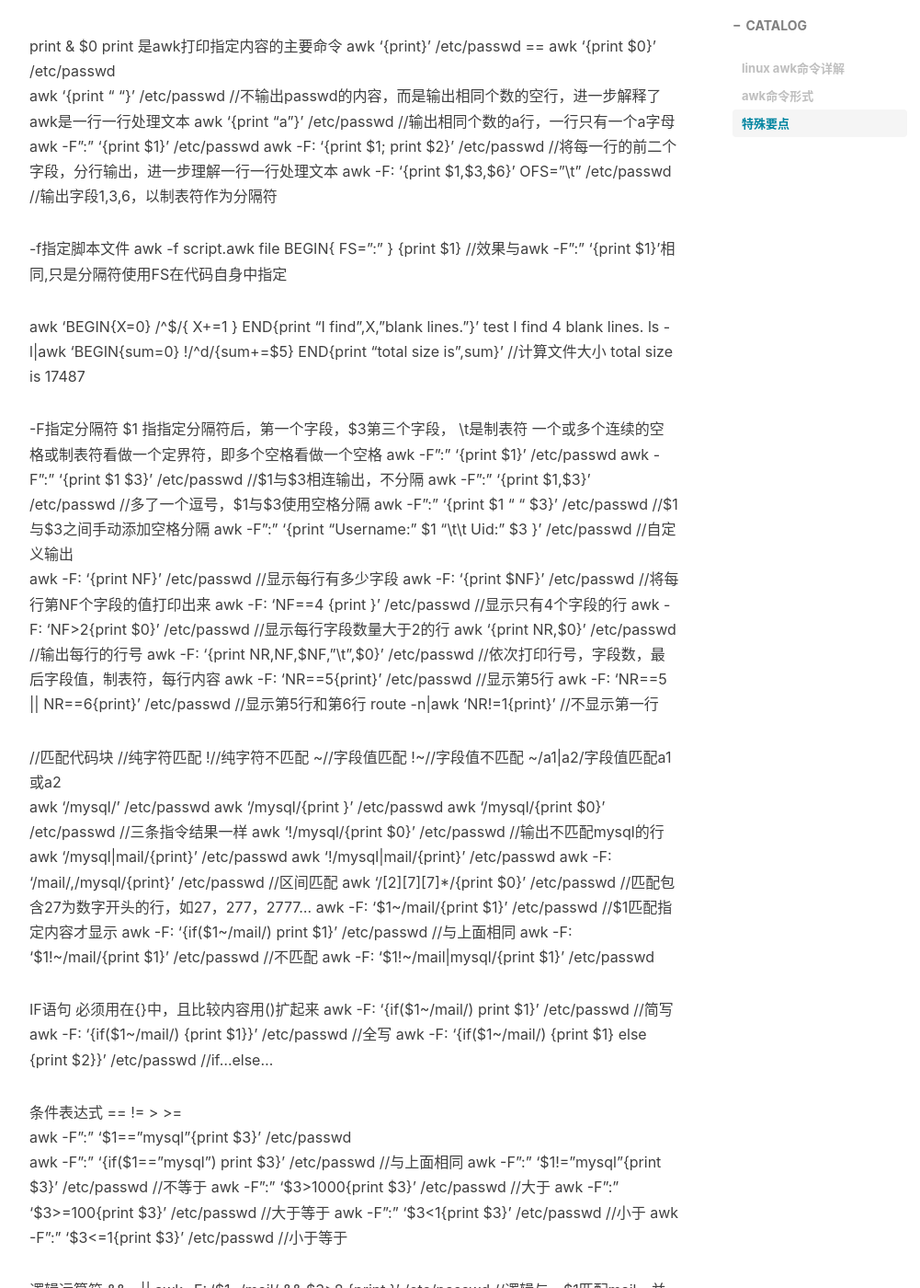
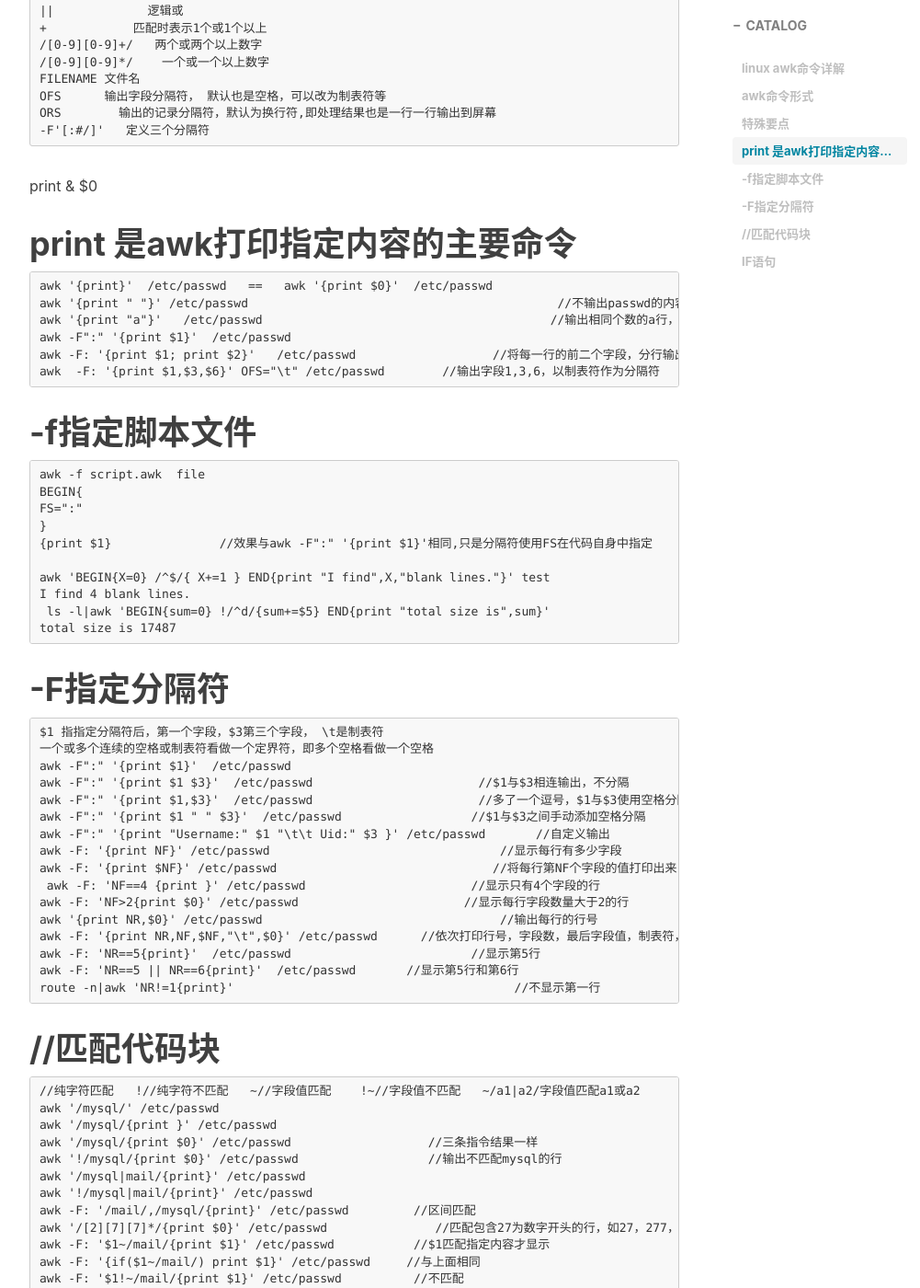
Before and after one commit to handerfly/handerfly.github.io, a Jekyll site: the page built from _posts/2019-04-04-三剑客之AWK.md, in a window 1280 px wide and 1400 px high, scrolled down 1216 px. Shown: the whole window at 92% size, without its empty margins (233-1234 px from the left). Built offline with Jekyll 4.4.1, drawn with Linux system fonts in a browser that asks for light colours; nearby versions of some CDN libraries; comment, search, counter and statistics services are not loaded; some of the changed text lies outside the part shown.

Commit message:
Update 2019-04-04-三剑客之AWK.md

````diff
--- a/_posts/2019-04-04-三剑客之AWK.md
+++ b/_posts/2019-04-04-三剑客之AWK.md
@@ -15,6 +15,7 @@ tags:
 awk是行处理器: 相比较屏幕处理的优点，在处理庞大文件时不会出现内存溢出或是处理缓慢的问题，通常用来格式化文本信息
 awk处理过程: 依次对每一行进行处理，然后输出
 # awk命令形式
+```
 awk [-F|-f|-v] 'BEGIN{} //{command1; command2} END{}' file
  [-F|-f|-v]   大参数，-F指定分隔符，-f调用脚本，-v定义变量 var=value
 '  '          引用代码块
@@ -23,8 +24,9 @@ BEGIN   初始化代码块，在对每一行进行处理之前，初始化代码
 {}           命令代码块，包含一条或多条命令
 ；          多条命令使用分号分隔
 END      结尾代码块，在对每一行进行处理之后再执行的代码块，主要是进行最终计算或输出结尾摘要信息
-
+ ```
 # 特殊要点
+```
 $0           表示整个当前行
 $1           每行第一个字段
 NF          字段数量变量
@@ -47,17 +49,20 @@ FILENAME 文件名
 OFS      输出字段分隔符， 默认也是空格，可以改为制表符等
 ORS        输出的记录分隔符，默认为换行符,即处理结果也是一行一行输出到屏幕
 -F'[:#/]'   定义三个分隔符
+```
 
 print & $0
-print 是awk打印指定内容的主要命令
+# print 是awk打印指定内容的主要命令
+```
 awk '{print}'  /etc/passwd   ==   awk '{print $0}'  /etc/passwd
 awk '{print " "}' /etc/passwd                                           //不输出passwd的内容，而是输出相同个数的空行，进一步解释了awk是一行一行处理文本
 awk '{print "a"}'   /etc/passwd                                        //输出相同个数的a行，一行只有一个a字母
 awk -F":" '{print $1}'  /etc/passwd
 awk -F: '{print $1; print $2}'   /etc/passwd                   //将每一行的前二个字段，分行输出，进一步理解一行一行处理文本
 awk  -F: '{print $1,$3,$6}' OFS="\t" /etc/passwd        //输出字段1,3,6，以制表符作为分隔符
-
--f指定脚本文件
+```
+# -f指定脚本文件
+```
 awk -f script.awk  file
 BEGIN{
 FS=":"
@@ -68,8 +73,10 @@ awk 'BEGIN{X=0} /^$/{ X+=1 } END{print "I find",X,"blank lines."}' test
 I find 4 blank lines.
  ls -l|awk 'BEGIN{sum=0} !/^d/{sum+=$5} END{print "total size is",sum}'                    //计算文件大小
 total size is 17487
+```
 
--F指定分隔符
+# -F指定分隔符
+```
 $1 指指定分隔符后，第一个字段，$3第三个字段， \t是制表符
 一个或多个连续的空格或制表符看做一个定界符，即多个空格看做一个空格
 awk -F":" '{print $1}'  /etc/passwd
@@ -86,8 +93,9 @@ awk -F: '{print NR,NF,$NF,"\t",$0}' /etc/passwd      //依次打印行号，字
 awk -F: 'NR==5{print}'  /etc/passwd                         //显示第5行
 awk -F: 'NR==5 || NR==6{print}'  /etc/passwd       //显示第5行和第6行
 route -n|awk 'NR!=1{print}'                                       //不显示第一行
-
-//匹配代码块
+```
+# //匹配代码块
+```
 //纯字符匹配   !//纯字符不匹配   ~//字段值匹配    !~//字段值不匹配   ~/a1|a2/字段值匹配a1或a2
 awk '/mysql/' /etc/passwd
 awk '/mysql/{print }' /etc/passwd
@@ -101,15 +109,18 @@ awk -F: '$1~/mail/{print $1}' /etc/passwd           //$1匹配指定内容才显
 awk -F: '{if($1~/mail/) print $1}' /etc/passwd     //与上面相同
 awk -F: '$1!~/mail/{print $1}' /etc/passwd          //不匹配
 awk -F: '$1!~/mail|mysql/{print $1}' /etc/passwd
+```
 
-IF语句
+# IF语句
+```
 必须用在{}中，且比较内容用()扩起来
 awk -F: '{if($1~/mail/) print $1}' /etc/passwd                                       //简写
 awk -F: '{if($1~/mail/) {print $1}}'  /etc/passwd                                   //全写
 awk -F: '{if($1~/mail/) {print $1} else {print $2}}' /etc/passwd            //if...else...
-
+```
 
 条件表达式
+```
 ==   !=   >   >=
 awk -F":" '$1=="mysql"{print $3}' /etc/passwd
 awk -F":" '{if($1=="mysql") print $3}' /etc/passwd          //与上面相同
@@ -118,15 +129,17 @@ awk -F":" '$3>1000{print $3}' /etc/passwd                      //大于
 awk -F":" '$3>=100{print $3}' /etc/passwd                     //大于等于
 awk -F":" '$3<1{print $3}' /etc/passwd                            //小于
 awk -F":" '$3<=1{print $3}' /etc/passwd                         //小于等于
-
+```
 逻辑运算符
+```
 &&　||
 awk -F: '$1~/mail/ && $3>8 {print }' /etc/passwd         //逻辑与，$1匹配mail，并且$3>8
 awk -F: '{if($1~/mail/ && $3>8) print }' /etc/passwd
 awk -F: '$1~/mail/ || $3>1000 {print }' /etc/passwd       //逻辑或
 awk -F: '{if($1~/mail/ || $3>1000) print }' /etc/passwd
-
+```
 数值运算
+```
 awk -F: '$3 > 100' /etc/passwd
 awk -F: '$3 > 100 || $3 < 5' /etc/passwd
 awk -F: '$3+$4 > 200' /etc/passwd
@@ -135,17 +148,20 @@ awk -F: '/mysql/{print $3-$4}' /etc/passwd                             //减法
 awk -F: '/mysql/{print $3*$4}' /etc/passwd                             //求乘积
 awk '/MemFree/{print $2/1024}' /proc/meminfo                  //除法
 awk '/MemFree/{print int($2/1024)}' /proc/meminfo           //取整
-
+```
 输出分隔符OFS
+```
 awk '$6 ~ /FIN/ || NR==1 {print NR,$4,$5,$6}' OFS="\t" netstat.txt
 awk '$6 ~ /WAIT/ || NR==1 {print NR,$4,$5,$6}' OFS="\t" netstat.txt
 //输出字段6匹配WAIT的行，其中输出每行行号，字段4，5,6，并使用制表符分割字段
-
+```
 输出处理结果到文件
+```
 ①在命令代码块中直接输出    route -n|awk 'NR!=1{print > "./fs"}'
 ②使用重定向进行输出           route -n|awk 'NR!=1{print}'  > ./fs
-
+```
 格式化输出
+```
 netstat -anp|awk '{printf "%-8s %-8s %-10s\n",$1,$2,$3}'
 printf表示格式输出
 %格式化输出分隔符
@@ -155,8 +171,9 @@ s表示字符串类型
 第三个字段输出字符串类型(长度为10)
 netstat -anp|awk '$6=="LISTEN" || NR==1 {printf "%-10s %-10s %-10s \n",$1,$2,$3}'
 netstat -anp|awk '$6=="LISTEN" || NR==1 {printf "%-3s %-10s %-10s %-10s \n",NR,$1,$2,$3}'
-
+```
 IF语句
+```
 awk -F: '{if($3>100) print "large"; else print "small"}' /etc/passwd
 small
 small
@@ -172,8 +189,9 @@ awk -F: 'BEGIN{i=1} {if(i<NF) {print NR,NF} i++ }' /etc/passwd
 另一种形式
 awk -F: '{print ($3>100 ? "yes":"no")}'  /etc/passwd
 awk -F: '{print ($3>100 ? $3":\tyes":$3":\tno")}'  /etc/passwd
-
+```
 while语句
+```
 awk -F: 'BEGIN{i=1} {while(i<NF) print NF,$i,i++}' /etc/passwd
 7 root 1
 7 x 2
@@ -181,8 +199,9 @@ awk -F: 'BEGIN{i=1} {while(i<NF) print NF,$i,i++}' /etc/passwd
 7 0 4
 7 root 5
 7 /root 6
-
+```
 数组
+```
 netstat -anp|awk 'NR!=1{a[$6]++} END{for (i in a) print i,"\t",a[i]}'
 netstat -anp|awk 'NR!=1{a[$6]++} END{for (i in a) printf "%-20s %-10s %-5s \n", i,"\t",a[i]}'
 9523                               1
@@ -193,40 +212,49 @@ LISTEN                            6
 7913                               1
 10837                             1
 9833                               1
-
+```
 应用1
+```
 awk -F: '{print NF}' helloworld.sh                                                       //输出文件每行有多少字段
 awk -F: '{print $1,$2,$3,$4,$5}' helloworld.sh                                 //输出前5个字段
 awk -F: '{print $1,$2,$3,$4,$5}' OFS='\t' helloworld.sh                 //输出前5个字段并使用制表符分隔输出
 awk -F: '{print NR,$1,$2,$3,$4,$5}' OFS='\t' helloworld.sh           //制表符分隔输出前5个字段，并打印行号
-
+```
 应用2
+```
 awk -F'[:#]' '{print NF}'  helloworld.sh                                                  //指定多个分隔符: #，输出每行多少字段
 awk -F'[:#]' '{print $1,$2,$3,$4,$5,$6,$7}' OFS='\t' helloworld.sh   //制表符分隔输出多字段
-
+```
 应用3
+```
 awk -F'[:#/]' '{print NF}' helloworld.sh                                               //指定三个分隔符，并输出每行字段数
 awk -F'[:#/]' '{print $1,$2,$3,$4,$5,$6,$7,$8,$9,$10,$11,$12}' helloworld.sh     //制表符分隔输出多字段
-
+```
 应用4
 计算/home目录下，普通文件的大小，使用KB作为单位
+```
 ls -l|awk 'BEGIN{sum=0} !/^d/{sum+=$5} END{print "total size is:",sum/1024,"KB"}'
 ls -l|awk 'BEGIN{sum=0} !/^d/{sum+=$5} END{print "total size is:",int(sum/1024),"KB"}'         //int是取整的意思
-
+```
 应用5
 统计netstat -anp 状态为LISTEN和CONNECT的连接数量分别是多少
+```
 netstat -anp|awk '$6~/LISTEN|CONNECTED/{sum[$6]++} END{for (i in sum) printf "%-10s %-6s %-3s \n", i," ",sum[i]}'
-
+```
 应用6
 统计/home目录下不同用户的普通文件的总数是多少？
+```
 ls -l|awk 'NR!=1 && !/^d/{sum[$3]++} END{for (i in sum) printf "%-6s %-5s %-3s \n",i," ",sum[i]}'
 mysql        199
 root           374
+```
 统计/home目录下不同用户的普通文件的大小总size是多少？
+```
 ls -l|awk 'NR!=1 && !/^d/{sum[$3]+=$5} END{for (i in sum) printf "%-6s %-5s %-3s %-2s \n",i," ",sum[i]/1024/1024,"MB"}'
-
+```
 应用7
 输出成绩表
+```
 awk 'BEGIN{math=0;eng=0;com=0;printf "Lineno.   Name    No.    Math   English   Computer    Total\n";printf "------------------------------------------------------------\n"}{math+=$3; eng+=$4; com+=$5;printf "%-8s %-7s %-7s %-7s %-9s %-10s %-7s \n",NR,$1,$2,$3,$4,$5,$3+$4+$5} END{printf "------------------------------------------------------------\n";printf "%-24s %-7s %-9s %-20s \n","Total:",math,eng,com;printf "%-24s %-7s %-9s %-20s \n","Avg:",math/NR,eng/NR,com/NR}' test0
 
 [root@localhost home]# cat test0
@@ -235,3 +263,4 @@ Jack    2321 66 78 45
 Tom     2122 48 77 71
 Mike    2537 87 97 95
 Bob     2415 40 57 62
+```
````
